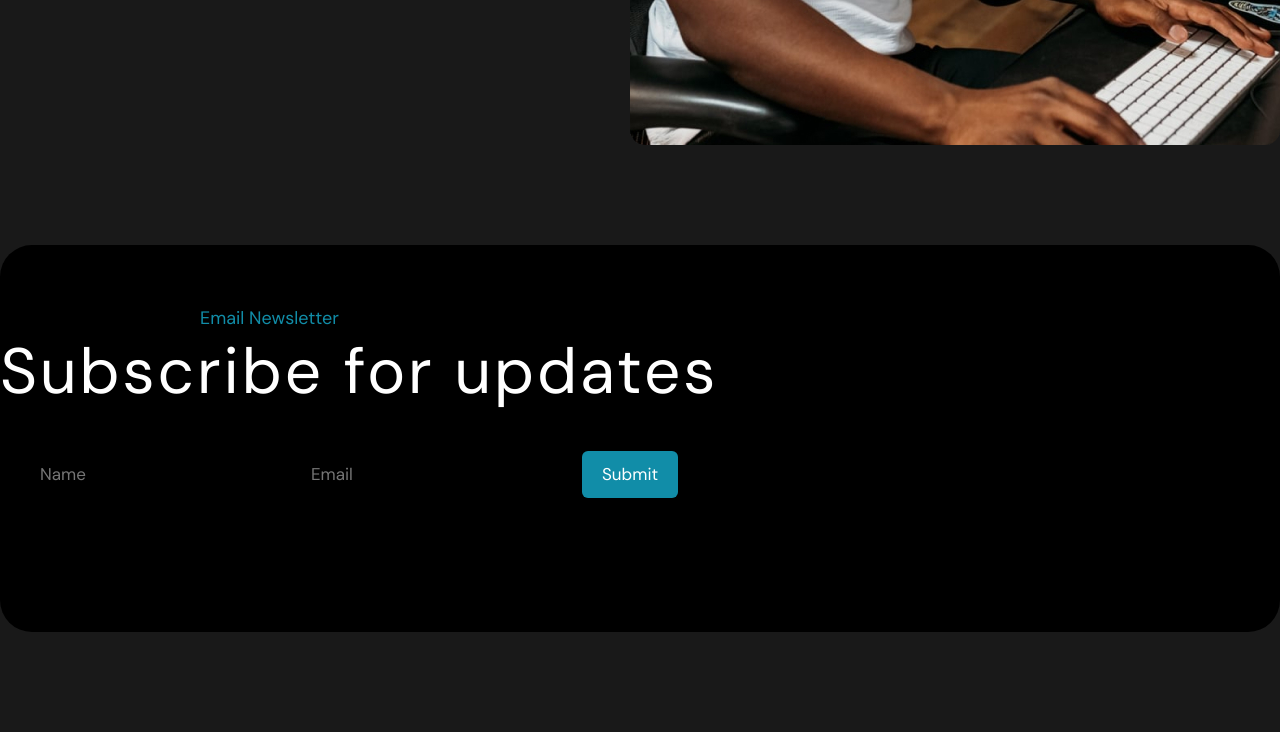
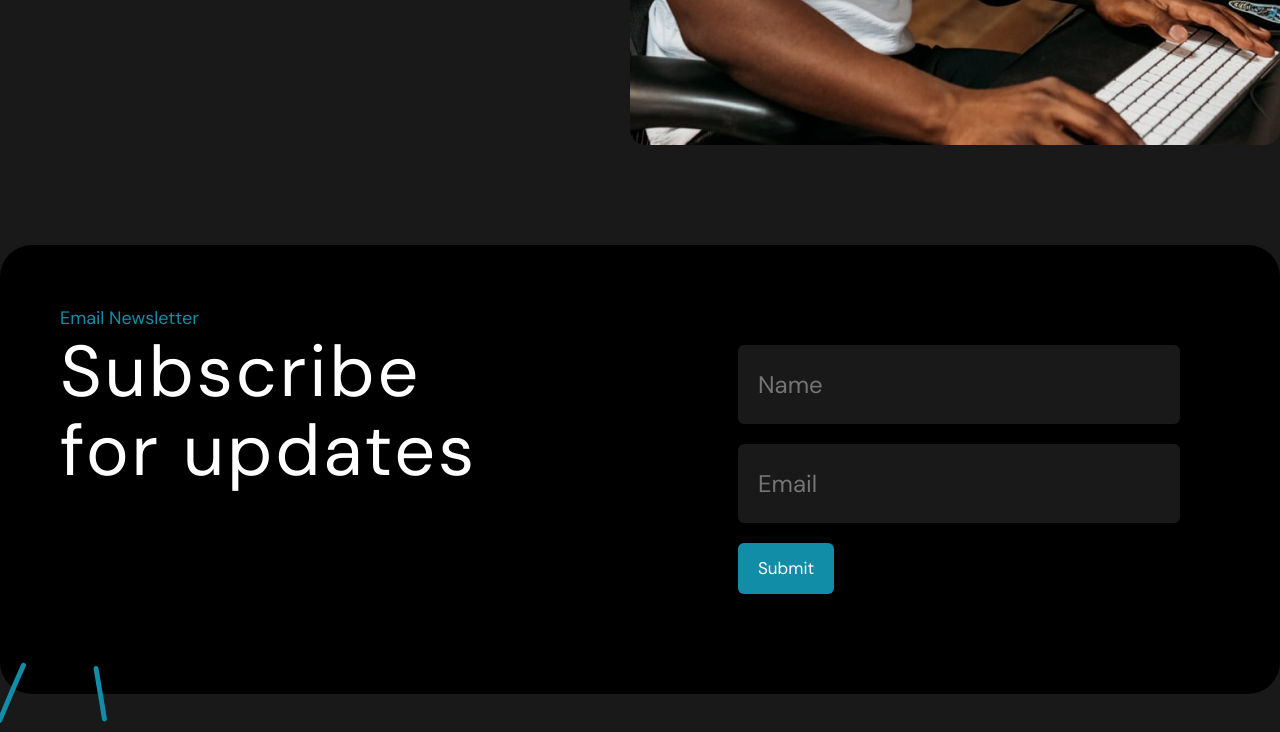
Before and after one commit to Maksim2745/work1, a plain HTML site: page index.html in a window 1280 px wide. Shown: the part 3548-4280 px from the top of the page. Before the commit the page ends 4180 px from the top, so only its background shows below. Drawn offline with Linux system fonts and the light colour scheme.

Commit message:
Закончил работу с формой

```diff
--- a/css/main.css
+++ b/css/main.css
@@ -191,45 +191,62 @@
 }
 
 
-.form-wrapper {
+.form-section {
   display: flex;
     background-color: var(--tertiary-c);
   border-radius: 32px;
-  gap: 100px;
-  width:100%;
-  max-width:1300px;
-  height: 387px;
-  margin: 0 auto;
+  width: 100%;
+  padding: 60px;
+  column-gap: 76px;
+  position: relative;
+}
+.form-section::before{
+  content: url(../img/form-lines.svg);
+  position: absolute;
+  left:-40px;
+  bottom: -38px;
 }
 
-.form-wrapper__span{
+.form-wrapper {
   display: flex;
-  flex-direction: column;
+  justify-content: space-between;
+  align-items:start;
+  width: 100%;
+}
+
+.form-wrapper__inner {
+  display:flex;
+  flex-direction:column;
+  justify-content:center;
+  max-width: 430px;
+}
+
+.form-wrapper__inner-span{
   color: var(--accent-c);
-   margin-top: 60px;
-   margin-left: 200px;
-
 }
 
 .form {
   display: flex;
-  flex-direction: row;
+  flex-direction: column;
   padding: 40px;
   justify-content: space-between;
-  align-content:center
+  max-width:522px;
+  width: 100%;
+  gap: 20px;
 }
 
 .form__input {
-  display: flex;
-  flex-direction: column;
-  justify-content: space-between;
+  background-color: var(--secondary-c);
+  color: var(--primary-c);
+  padding: 26px 20px;
+  border-radius: 6px;
+  font-size: 24px;
 }
 
 .form__button {
-  background-color: var(--accent-c);
-  color: var(--primary-c);
-  padding: 10px 20px;
-  border: none;
-  border-radius: 6px;
-  cursor: pointer;
+
 }
+
+.form-wrapper__inner-h2{
+  font-size: 72px;
+}
--- a/index.html
+++ b/index.html
@@ -114,16 +114,16 @@
             </div>
             <img class="about-img" src="./img/Jacob-Paulaner.jpg" alt="Jacob-Paulaner">
          </section>
-         <section class="form-wrapper">
-            <div>
-                <div>
-                    <span class="form-wrapper__span">Email Newsletter</span>
-                    <h2 class="form-wrapper__h2">Subscribe for updates</h2>
+         <section class="form-section">
+            <div class="form-wrapper">
+                <div class="form-wrapper__inner">
+                    <span class="form-wrapper__inner-span">Email Newsletter</span>
+                    <h2 class="form-wrapper__inner-h2">Subscribe for updates</h2>
                 </div>
                 <form class="form">
                     <input class="form__input" type="text" placeholder="Name">
                     <input class="form__input" type="email" placeholder="Email">
-                    <button class="form__button" type="submit">Submit</button>
+                    <button class="form__button ui-button" type="submit">Submit</button>
                 </form>
             </div>
          </section>
```
Also changed, not shown: img/form-lines.svg (added).
